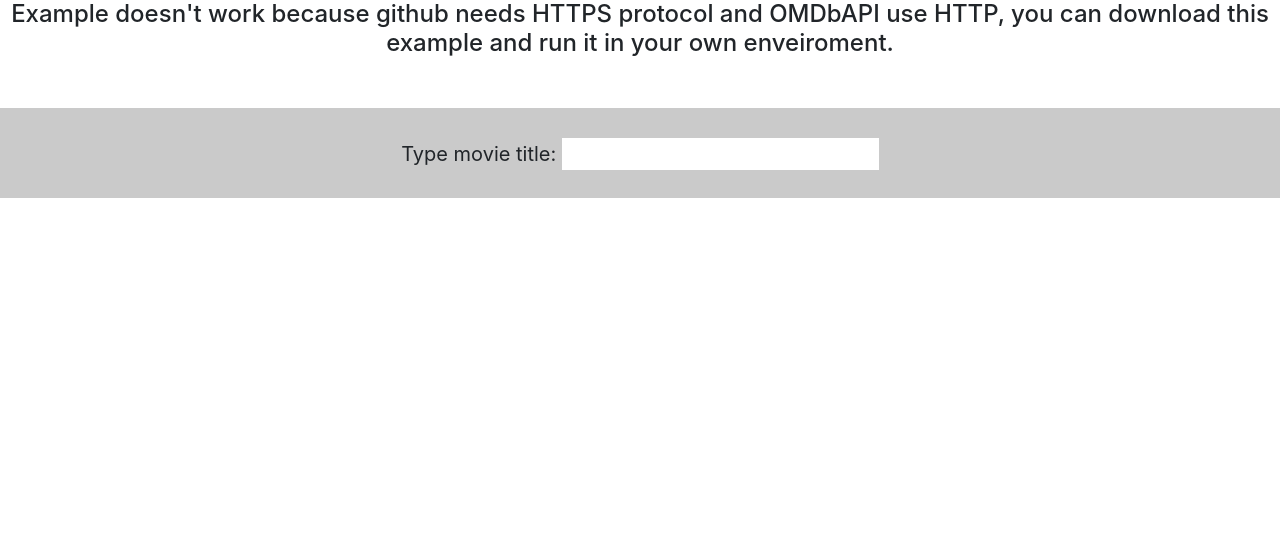
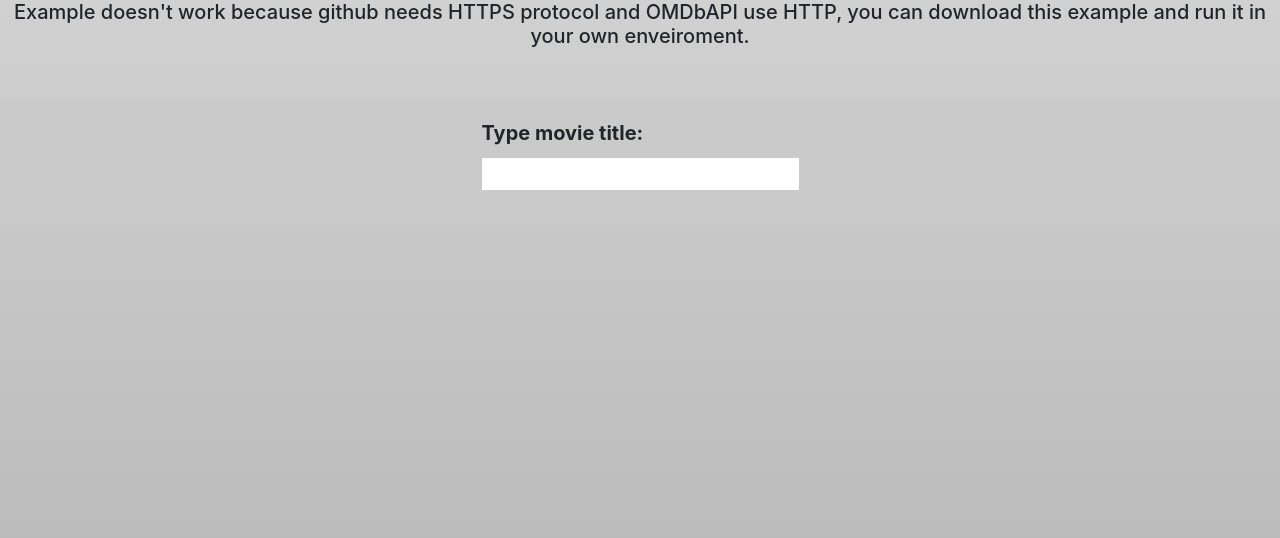
Before and after one commit to mkropidlowski/movie-finder, a plain HTML site: page index.html in a window 1280 px wide. Drawn offline with nearby package versions, Linux system fonts and the light colour scheme.

Commit message:
edit style.css

```diff
--- a/index.html
+++ b/index.html
@@ -12,10 +12,10 @@
 <body>
 
 
-    <h4 style="text-align: center;">Example doesn't work because github needs HTTPS protocol and OMDbAPI use HTTP, you can download this example and run it in your own enveiroment.</h4>
+    <h5 style="text-align: center;">Example doesn't work because github needs HTTPS protocol and OMDbAPI use HTTP, you can download this example and run it in your own enveiroment.</h5>
 
     <form class="inputFilm">
-        <label>Type movie title:  <input type="text" name="filmName" class="filmField" placeholder=""></label>
+        <label><b>Type movie title:</b>  <input type="text" name="filmName" class="filmField" placeholder=""></label>
 
     </form>
 
--- a/style.css
+++ b/style.css
@@ -1,5 +1,7 @@
 body,html{
     width:100%;
+    height: 100%;
+    background:linear-gradient(to bottom, rgb(209, 209, 209), rgb(177, 177, 177));
     margin: 0;
     padding: 0;
 }
@@ -9,13 +11,13 @@ body,html{
     display: flex;
     justify-content: center;
     font-size:20px;
-    margin:50px 0 100px;
+    margin:50px 0 50px;
 
 }
 
 .inputFilm{
     width: 100%;
-    padding: 20px;
+    padding: 10px;
     background-color:rgb(202, 202, 202);
 }
 
@@ -62,7 +64,7 @@ body,html{
 }
 
 .filmInfo{
-    color:gray;
+    color:#fff;
 }
 
 .actorsInfo{
@@ -82,7 +84,10 @@ body,html{
         font-size:20px;
         margin:50px 0 50px;
 
+
     }
+
+
 
     .inputFilm{
         width: 100%;
@@ -93,6 +98,10 @@ body,html{
     .filmField{
         border:1px;
         margin-top:10px;
+        display: flex;
+        justify-content: center;
+        align-items: center;
+        flex-direction: column;
     }
 
     .movieTitle{
```
